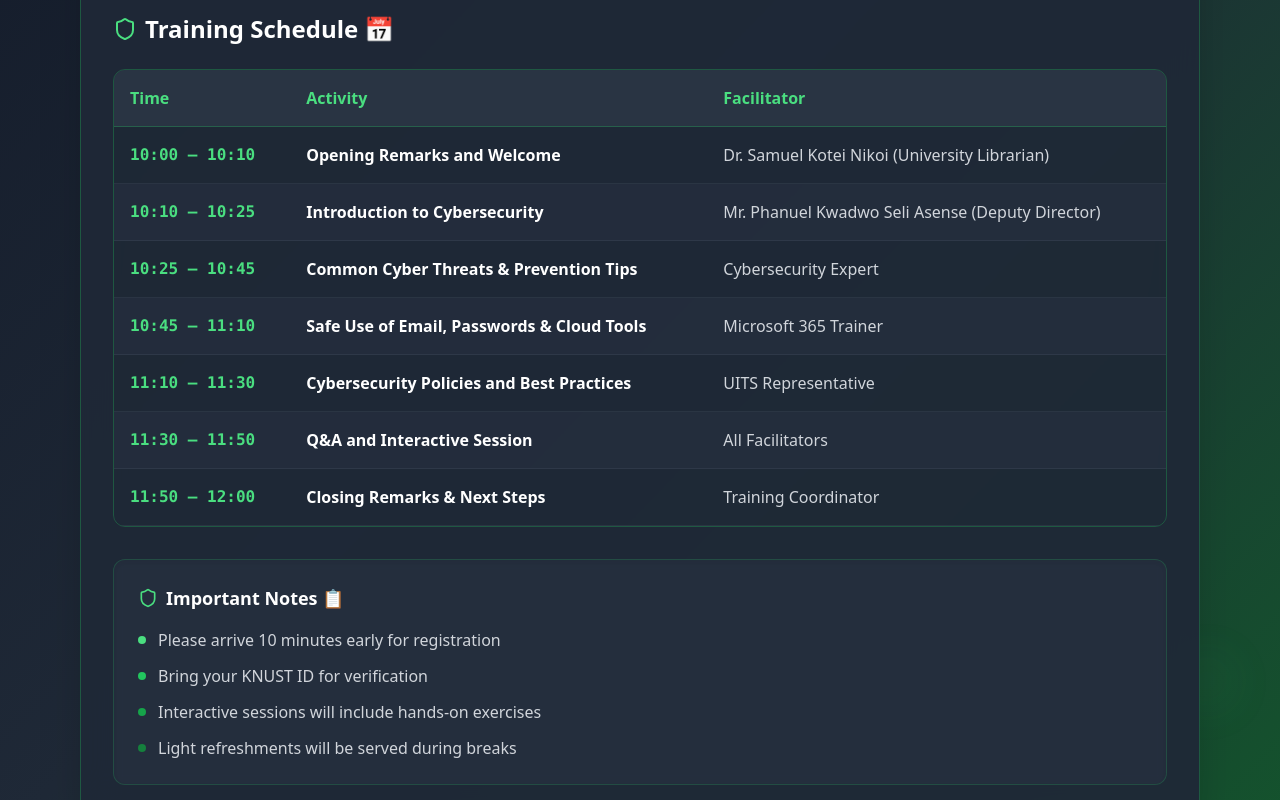
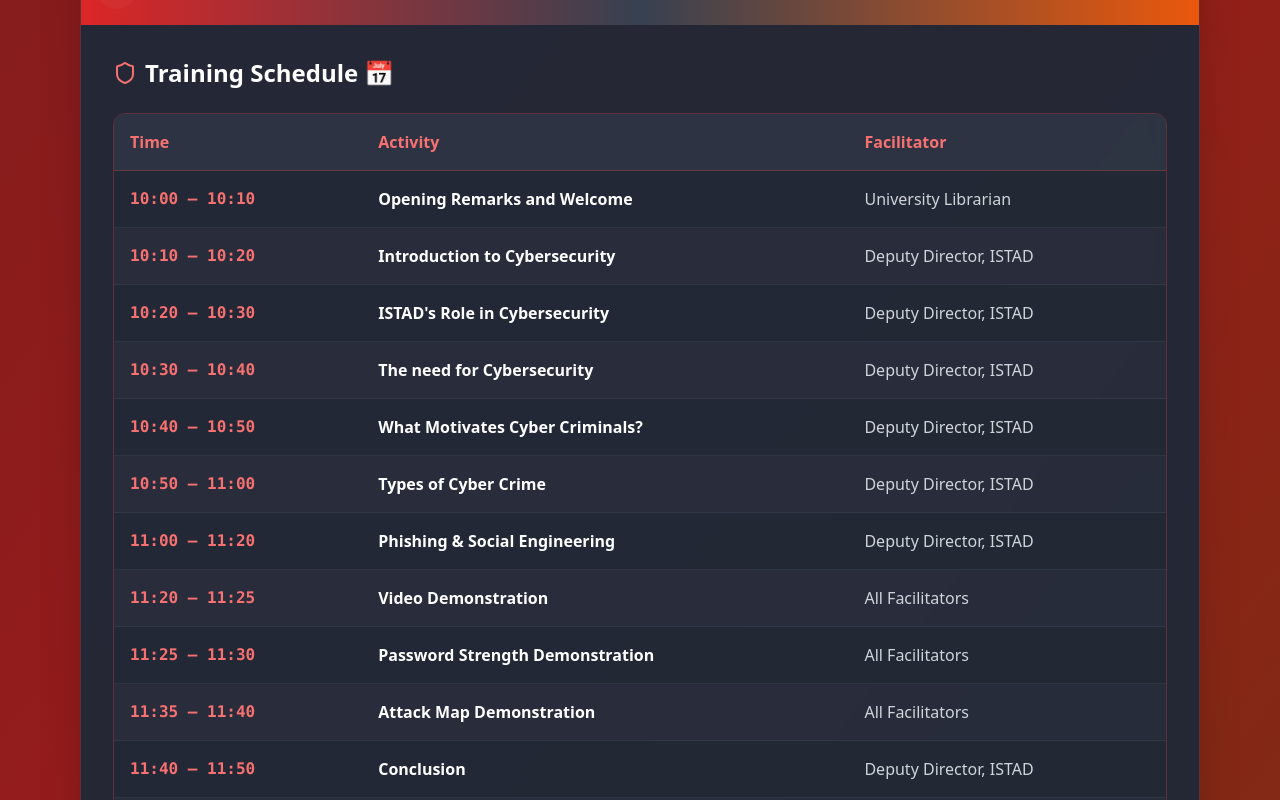
Before and after one commit to mceddiejnr/knustcybertraining, a React (Vite) app: page /program in a window 1280 px wide. Shown: the part 480-1280 px from the top of the page. Built offline with nearby package versions, Linux system fonts and the light colour scheme.

Commit message:
Update program outline
Update the program page with the provided cybersecurity training session details.

```diff
--- a/src/components/admin/ProgramOutlineEditor.tsx
+++ b/src/components/admin/ProgramOutlineEditor.tsx
@@ -32,31 +32,87 @@ const ProgramOutlineEditor = () => {
   const defaultSessions: Session[] = [
     {
       id: 1,
-      time: "9:00 AM",
-      topic: "Introduction to Cybersecurity",
-      speaker: "Dr. Sarah Johnson",
-      description: "Overview of cybersecurity fundamentals and current threat landscape"
+      time: "10:00 – 10:10",
+      topic: "Opening Remarks and Welcome",
+      speaker: "University Librarian",
+      description: "Welcome address and introduction to the training session"
     },
     {
       id: 2,
-      time: "10:30 AM",
-      topic: "Password Security Best Practices",
-      speaker: "Michael Chen",
-      description: "Creating strong passwords and using password managers effectively"
+      time: "10:10 – 10:20",
+      topic: "Introduction to Cybersecurity",
+      speaker: "Deputy Director, ISTAD",
+      description: "Overview of cybersecurity fundamentals"
     },
     {
       id: 3,
-      time: "2:00 PM",
-      topic: "Phishing and Social Engineering",
-      speaker: "Dr. Sarah Johnson",
-      description: "Identifying and avoiding common cyber attacks"
+      time: "10:20 – 10:30",
+      topic: "ISTAD's Role in Cybersecurity",
+      speaker: "Deputy Director, ISTAD",
+      description: "Understanding ISTAD's cybersecurity mandate and services"
     },
     {
       id: 4,
-      time: "3:30 PM",
-      topic: "Safe Internet Browsing",
-      speaker: "Alex Rodriguez",
-      description: "Best practices for secure online activities and downloads"
+      time: "10:30 – 10:40",
+      topic: "The need for Cybersecurity",
+      speaker: "Deputy Director, ISTAD",
+      description: "Why cybersecurity is essential in today's digital world"
+    },
+    {
+      id: 5,
+      time: "10:40 – 10:50",
+      topic: "What Motivates Cyber Criminals?",
+      speaker: "Deputy Director, ISTAD",
+      description: "Understanding the psychology and motivations behind cyber attacks"
+    },
+    {
+      id: 6,
+      time: "10:50 – 11:00",
+      topic: "Types of Cyber Crime",
+      speaker: "Deputy Director, ISTAD",
+      description: "Overview of different categories of cyber crimes"
+    },
+    {
+      id: 7,
+      time: "11:00 – 11:20",
+      topic: "Phishing & Social Engineering",
+      speaker: "Deputy Director, ISTAD",
+      description: "Identifying and avoiding phishing attacks and social engineering tactics"
+    },
+    {
+      id: 8,
+      time: "11:20 – 11:25",
+      topic: "Video Demonstration",
+      speaker: "All Facilitators",
+      description: "Educational video showcasing real-world cyber threats"
+    },
+    {
+      id: 9,
+      time: "11:25 – 11:30",
+      topic: "Password Strength Demonstration",
+      speaker: "All Facilitators",
+      description: "Live demonstration of password creation and testing"
+    },
+    {
+      id: 10,
+      time: "11:35 – 11:40",
+      topic: "Attack Map Demonstration",
+      speaker: "All Facilitators",
+      description: "Real-time visualization of global cyber attacks"
+    },
+    {
+      id: 11,
+      time: "11:40 – 11:50",
+      topic: "Conclusion",
+      speaker: "Deputy Director, ISTAD",
+      description: "Summary of key points and next steps"
+    },
+    {
+      id: 12,
+      time: "11:50 – 12:00",
+      topic: "Q&A, Interactive Session",
+      speaker: "All Facilitators",
+      description: "Open discussion and questions from participants"
     }
   ];
 
--- a/src/pages/Program.tsx
+++ b/src/pages/Program.tsx
@@ -19,43 +19,73 @@ const Program = () => {
       id: 1,
       time: "10:00 – 10:10",
       topic: "Opening Remarks and Welcome",
-      speaker: "Dr. Samuel Kotei Nikoi (University Librarian)"
+      speaker: "University Librarian"
     },
     {
       id: 2,
-      time: "10:10 – 10:25",
+      time: "10:10 – 10:20",
       topic: "Introduction to Cybersecurity",
-      speaker: "Mr. Phanuel Kwadwo Seli Asense (Deputy Director)"
+      speaker: "Deputy Director, ISTAD"
     },
     {
       id: 3,
-      time: "10:25 – 10:45",
-      topic: "Common Cyber Threats & Prevention Tips",
-      speaker: "Cybersecurity Expert"
+      time: "10:20 – 10:30",
+      topic: "ISTAD's Role in Cybersecurity",
+      speaker: "Deputy Director, ISTAD"
     },
     {
       id: 4,
-      time: "10:45 – 11:10",
-      topic: "Safe Use of Email, Passwords & Cloud Tools",
-      speaker: "Microsoft 365 Trainer"
+      time: "10:30 – 10:40",
+      topic: "The need for Cybersecurity",
+      speaker: "Deputy Director, ISTAD"
     },
     {
       id: 5,
-      time: "11:10 – 11:30",
-      topic: "Cybersecurity Policies and Best Practices",
-      speaker: "UITS Representative"
+      time: "10:40 – 10:50",
+      topic: "What Motivates Cyber Criminals?",
+      speaker: "Deputy Director, ISTAD"
     },
     {
       id: 6,
-      time: "11:30 – 11:50",
-      topic: "Q&A and Interactive Session",
+      time: "10:50 – 11:00",
+      topic: "Types of Cyber Crime",
+      speaker: "Deputy Director, ISTAD"
+    },
+    {
+      id: 7,
+      time: "11:00 – 11:20",
+      topic: "Phishing & Social Engineering",
+      speaker: "Deputy Director, ISTAD"
+    },
+    {
+      id: 8,
+      time: "11:20 – 11:25",
+      topic: "Video Demonstration",
       speaker: "All Facilitators"
     },
     {
-      id: 7,
+      id: 9,
+      time: "11:25 – 11:30",
+      topic: "Password Strength Demonstration",
+      speaker: "All Facilitators"
+    },
+    {
+      id: 10,
+      time: "11:35 – 11:40",
+      topic: "Attack Map Demonstration",
+      speaker: "All Facilitators"
+    },
+    {
+      id: 11,
+      time: "11:40 – 11:50",
+      topic: "Conclusion",
+      speaker: "Deputy Director, ISTAD"
+    },
+    {
+      id: 12,
       time: "11:50 – 12:00",
-      topic: "Closing Remarks & Next Steps",
-      speaker: "Training Coordinator"
+      topic: "Q&A, Interactive Session",
+      speaker: "All Facilitators"
     }
   ];
 
@@ -70,13 +100,13 @@ const Program = () => {
   }, []);
 
   return (
-    <div className="min-h-screen bg-gradient-to-br from-gray-900 via-gray-800 to-green-900 relative overflow-hidden">
+    <div className="min-h-screen bg-gradient-to-br from-red-900 via-red-800 to-orange-900 relative overflow-hidden">
       {/* Cyber background elements */}
       <div className="absolute inset-0 opacity-10">
-        <div className="absolute top-10 left-10 w-12 h-12 sm:w-16 sm:h-16 md:w-20 md:h-20 bg-gradient-to-br from-green-400 to-green-600 rounded-full blur-xl animate-pulse"></div>
-        <div className="absolute top-32 right-10 w-16 h-16 sm:w-20 sm:h-20 md:w-24 md:h-24 bg-gradient-to-br from-green-500 to-green-700 rounded-full blur-xl animate-pulse delay-1000"></div>
-        <div className="absolute bottom-20 left-1/4 w-14 h-14 sm:w-18 sm:h-18 md:w-22 md:h-22 bg-gradient-to-br from-green-600 to-green-800 rounded-full blur-xl animate-pulse delay-2000"></div>
-        <div className="absolute bottom-32 right-10 w-10 h-10 sm:w-14 sm:h-14 md:w-16 md:h-16 bg-gradient-to-br from-green-300 to-green-500 rounded-full blur-xl animate-pulse delay-500"></div>
+        <div className="absolute top-10 left-10 w-12 h-12 sm:w-16 sm:h-16 md:w-20 md:h-20 bg-gradient-to-br from-red-400 to-orange-600 rounded-full blur-xl animate-pulse"></div>
+        <div className="absolute top-32 right-10 w-16 h-16 sm:w-20 sm:h-20 md:w-24 md:h-24 bg-gradient-to-br from-orange-500 to-red-700 rounded-full blur-xl animate-pulse delay-1000"></div>
+        <div className="absolute bottom-20 left-1/4 w-14 h-14 sm:w-18 sm:h-18 md:w-22 md:h-22 bg-gradient-to-br from-red-600 to-orange-800 rounded-full blur-xl animate-pulse delay-2000"></div>
+        <div className="absolute bottom-32 right-10 w-10 h-10 sm:w-14 sm:h-14 md:w-16 md:h-16 bg-gradient-to-br from-orange-300 to-red-500 rounded-full blur-xl animate-pulse delay-500"></div>
       </div>
 
       <div className="relative z-10 container mx-auto px-4 py-6 max-w-6xl">
@@ -92,16 +122,16 @@ const Program = () => {
           <Button
             onClick={() => window.history.back()}
             variant="outline"
-            className="mb-4 bg-gray-800/80 backdrop-blur-sm border-green-500/30 text-green-400 hover:bg-gray-700 hover:border-green-400 transition-all duration-300"
+            className="mb-4 bg-gray-800/80 backdrop-blur-sm border-red-500/30 text-red-400 hover:bg-gray-700 hover:border-red-400 transition-all duration-300"
           >
             <ArrowLeft className="w-4 h-4 mr-2" />
             Back
           </Button>
         </div>
 
-        <div className="bg-gray-800/95 backdrop-blur-xl rounded-2xl shadow-2xl border border-green-500/30 overflow-hidden">
+        <div className="bg-gray-800/95 backdrop-blur-xl rounded-2xl shadow-2xl border border-red-500/30 overflow-hidden">
           {/* Header */}
-          <div className="bg-gradient-to-r from-green-600 via-gray-700 to-green-600 text-white p-6 md:p-8 relative overflow-hidden">
+          <div className="bg-gradient-to-r from-red-600 via-gray-700 to-orange-600 text-white p-6 md:p-8 relative overflow-hidden">
             {/* Header background pattern */}
             <div className="absolute inset-0 opacity-20">
               <Shield className="absolute top-4 right-4 w-8 h-8 md:w-12 md:h-12 text-white animate-pulse" />
@@ -112,31 +142,34 @@ const Program = () => {
               <div className="flex items-center space-x-3 mb-4">
                 <Shield className="w-6 h-6 md:w-8 md:h-8 text-white" />
                 <h1 className="text-xl sm:text-2xl md:text-3xl lg:text-4xl font-bold">
-                  KNUST Cybersecurity Training Session
+                  KNUST Cybersecurity Training Programme
                 </h1>
               </div>
               <p className="text-white/90 text-sm sm:text-base md:text-lg mb-6 font-medium">
-                "Securing Digital Workspaces: Awareness, Prevention, and Best Practices" 🛡️
+                "Cybersecurity Essentials: Staying Safe in a Digital Workplace" 🛡️
+              </p>
+              <p className="text-white/80 text-xs sm:text-sm mb-6 font-medium">
+                Organised by the Library and UITS, KNUST
               </p>
 
               <div className="grid grid-cols-1 sm:grid-cols-2 lg:grid-cols-3 gap-3 text-xs sm:text-sm">
                 <div className="flex items-center space-x-2 bg-white/10 rounded-xl p-3 backdrop-blur-sm">
-                  <Calendar className="w-4 h-4 flex-shrink-0 text-green-400" />
+                  <Calendar className="w-4 h-4 flex-shrink-0 text-red-400" />
                   <span className="font-medium">Tuesday, 3rd June 2025</span>
                 </div>
                 <div className="flex items-center space-x-2 bg-white/10 rounded-xl p-3 backdrop-blur-sm">
-                  <Clock className="w-4 h-4 flex-shrink-0 text-green-400" />
-                  <span className="font-medium">10:00 AM – 12:00 Noon</span>
+                  <Clock className="w-4 h-4 flex-shrink-0 text-red-400" />
+                  <span className="font-medium">10:00 AM – 12:00 PM</span>
                 </div>
                 <div className="flex items-center space-x-2 bg-white/10 rounded-xl p-3 backdrop-blur-sm sm:col-span-2 lg:col-span-1">
-                  <MapPin className="w-4 h-4 flex-shrink-0 text-green-400" />
+                  <MapPin className="w-4 h-4 flex-shrink-0 text-red-400" />
                   <span className="font-medium">Library Mall Conference Room</span>
                 </div>
               </div>
 
               <div className="mt-4 flex items-center space-x-2 text-xs sm:text-sm bg-white/10 rounded-xl p-3 inline-flex backdrop-blur-sm">
-                <Users className="w-4 h-4 flex-shrink-0 text-green-400" />
-                <span className="font-medium">Target Audience: KNUST Library Staff</span>
+                <Users className="w-4 h-4 flex-shrink-0 text-red-400" />
+                <span className="font-medium">Target Audience: Library Staff</span>
               </div>
             </div>
           </div>
@@ -144,18 +177,18 @@ const Program = () => {
           {/* Content */}
           <div className="p-6 md:p-8">
             <h2 className="text-lg sm:text-xl md:text-2xl font-bold text-white mb-6 flex items-center space-x-2">
-              <Shield className="w-5 h-5 md:w-6 md:h-6 text-green-400" />
+              <Shield className="w-5 h-5 md:w-6 md:h-6 text-red-400" />
               <span>Training Schedule 📅</span>
             </h2>
 
             {/* Desktop Table */}
-            <div className="hidden md:block overflow-x-auto rounded-xl border border-green-500/30">
+            <div className="hidden md:block overflow-x-auto rounded-xl border border-red-500/30">
               <table className="w-full">
                 <thead>
-                  <tr className="border-b border-green-500/30 bg-gray-700/50">
-                    <th className="text-left py-4 px-4 font-bold text-green-400 text-sm lg:text-base">Time</th>
-                    <th className="text-left py-4 px-4 font-bold text-green-400 text-sm lg:text-base">Activity</th>
-                    <th className="text-left py-4 px-4 font-bold text-green-400 text-sm lg:text-base">Facilitator</th>
+                  <tr className="border-b border-red-500/30 bg-gray-700/50">
+                    <th className="text-left py-4 px-4 font-bold text-red-400 text-sm lg:text-base">Time</th>
+                    <th className="text-left py-4 px-4 font-bold text-red-400 text-sm lg:text-base">Activity</th>
+                    <th className="text-left py-4 px-4 font-bold text-red-400 text-sm lg:text-base">Facilitator</th>
                   </tr>
                 </thead>
                 <tbody>
@@ -166,7 +199,7 @@ const Program = () => {
                         index % 2 === 0 ? 'bg-gray-800/30' : 'bg-gray-700/20'
                       }`}
                     >
-                      <td className="py-4 px-4 font-mono text-sm lg:text-base text-green-400 font-bold">
+                      <td className="py-4 px-4 font-mono text-sm lg:text-base text-red-400 font-bold">
                         {item.time}
                       </td>
                       <td className="py-4 px-4 font-semibold text-white text-sm lg:text-base">
@@ -184,9 +217,9 @@ const Program = () => {
             {/* Mobile/Tablet Cards */}
             <div className="md:hidden space-y-4">
               {sessions.map((item, index) => (
-                <div key={item.id} className="bg-gray-700/50 backdrop-blur-sm border border-green-500/20 rounded-xl p-4 shadow-lg hover:shadow-xl transition-all duration-300">
+                <div key={item.id} className="bg-gray-700/50 backdrop-blur-sm border border-red-500/20 rounded-xl p-4 shadow-lg hover:shadow-xl transition-all duration-300">
                   <div className="flex justify-between items-start mb-3">
-                    <span className="font-mono text-sm text-green-400 font-bold bg-green-500/10 px-3 py-1 rounded-lg border border-green-500/20">
+                    <span className="font-mono text-sm text-red-400 font-bold bg-red-500/10 px-3 py-1 rounded-lg border border-red-500/20">
                       {item.time}
                     </span>
                   </div>
@@ -194,33 +227,33 @@ const Program = () => {
                     {item.topic}
                   </h3>
                   <p className="text-gray-300 text-xs sm:text-sm">
-                    <span className="text-green-400 font-medium">Facilitator:</span> {item.speaker}
+                    <span className="text-red-400 font-medium">Facilitator:</span> {item.speaker}
                   </p>
                 </div>
               ))}
             </div>
 
             {/* Important Notes */}
-            <div className="mt-8 bg-gray-700/30 backdrop-blur-sm rounded-xl p-6 border border-green-500/20 shadow-inner">
+            <div className="mt-8 bg-gray-700/30 backdrop-blur-sm rounded-xl p-6 border border-red-500/20 shadow-inner">
               <h3 className="font-bold text-white mb-4 flex items-center space-x-2">
-                <Shield className="w-5 h-5 text-green-400" />
+                <Shield className="w-5 h-5 text-red-400" />
                 <span className="text-sm sm:text-base md:text-lg">Important Notes 📋</span>
               </h3>
               <ul className="text-gray-300 space-y-3 text-xs sm:text-sm md:text-base font-medium">
                 <li className="flex items-center space-x-3">
-                  <span className="w-2 h-2 bg-green-400 rounded-full flex-shrink-0"></span>
+                  <span className="w-2 h-2 bg-red-400 rounded-full flex-shrink-0"></span>
                   <span>Please arrive 10 minutes early for registration</span>
                 </li>
                 <li className="flex items-center space-x-3">
-                  <span className="w-2 h-2 bg-green-500 rounded-full flex-shrink-0"></span>
+                  <span className="w-2 h-2 bg-red-500 rounded-full flex-shrink-0"></span>
                   <span>Bring your KNUST ID for verification</span>
                 </li>
                 <li className="flex items-center space-x-3">
-                  <span className="w-2 h-2 bg-green-600 rounded-full flex-shrink-0"></span>
+                  <span className="w-2 h-2 bg-orange-500 rounded-full flex-shrink-0"></span>
                   <span>Interactive sessions will include hands-on exercises</span>
                 </li>
                 <li className="flex items-center space-x-3">
-                  <span className="w-2 h-2 bg-green-700 rounded-full flex-shrink-0"></span>
+                  <span className="w-2 h-2 bg-orange-600 rounded-full flex-shrink-0"></span>
                   <span>Light refreshments will be served during breaks</span>
                 </li>
               </ul>
```
